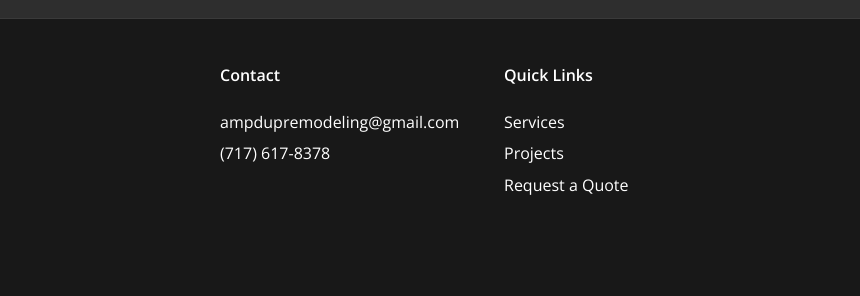
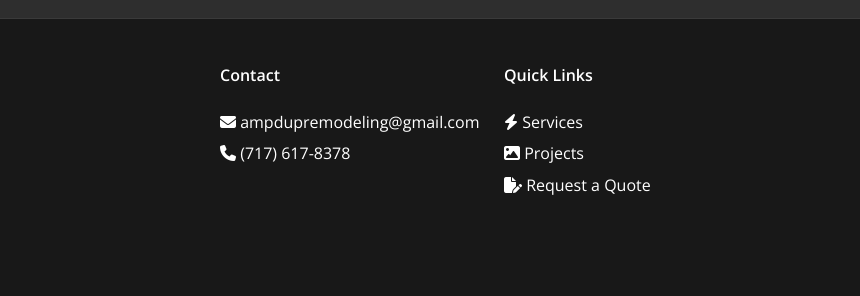
Before and after one commit to ampdupremodeling/github.io, a plain HTML site: page services.html in a window 1280 px wide. Shown: the part 1035-1331 px from the top of the page, 420-1280 px from the left. Drawn offline with nearby package versions, Linux system fonts and the light colour scheme.

Commit message:
Update services.html

```diff
--- a/services.html
+++ b/services.html
@@ -97,7 +97,7 @@
   </div>
 </main>
 
-<footer class="site-footer">
+<footer class="site-footer fade-in">
   <div class="container footer-grid">
     <div>
       <img class="footer-logo" src="images/logo-yellow.png" alt="Amp'd Up Remodeling logo alt">
@@ -107,16 +107,16 @@
     <div>
       <h4>Contact</h4>
       <ul>
-        <li><a href="mailto:ampdupremodeling@gmail.com">ampdupremodeling@gmail.com</a></li>
-        <li><a href="tel:+17176178378">(717) 617-8378</a></li>
+        <li><i class="fa-solid fa-envelope"></i> <a href="mailto:ampdupremodeling@gmail.com">ampdupremodeling@gmail.com</a></li>
+        <li><i class="fa-solid fa-phone"></i> <a href="tel:+17176178378">(717) 617-8378</a></li>
       </ul>
     </div>
     <div>
       <h4>Quick Links</h4>
       <ul>
-        <li><a href="services.html">Services</a></li>
-        <li><a href="gallery.html">Projects</a></li>
-        <li><a href="contact.html">Request a Quote</a></li>
+        <li><i class="fa-solid fa-bolt"></i> <a href="services.html">Services</a></li>
+        <li><i class="fa-solid fa-image"></i> <a href="gallery.html">Projects</a></li>
+        <li><i class="fa-solid fa-file-pen"></i> <a href="contact.html">Request a Quote</a></li>
       </ul>
     </div>
   </div>
@@ -125,5 +125,6 @@
   </div>
 </footer>
 
+
 </body>
 </html>
```
